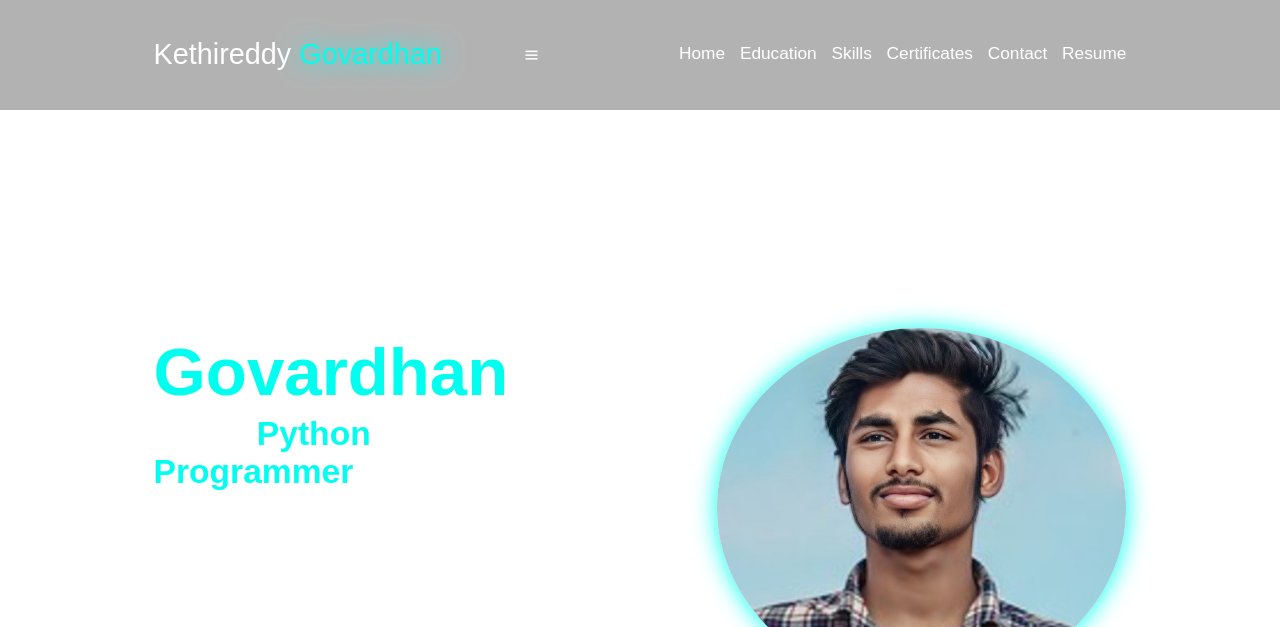
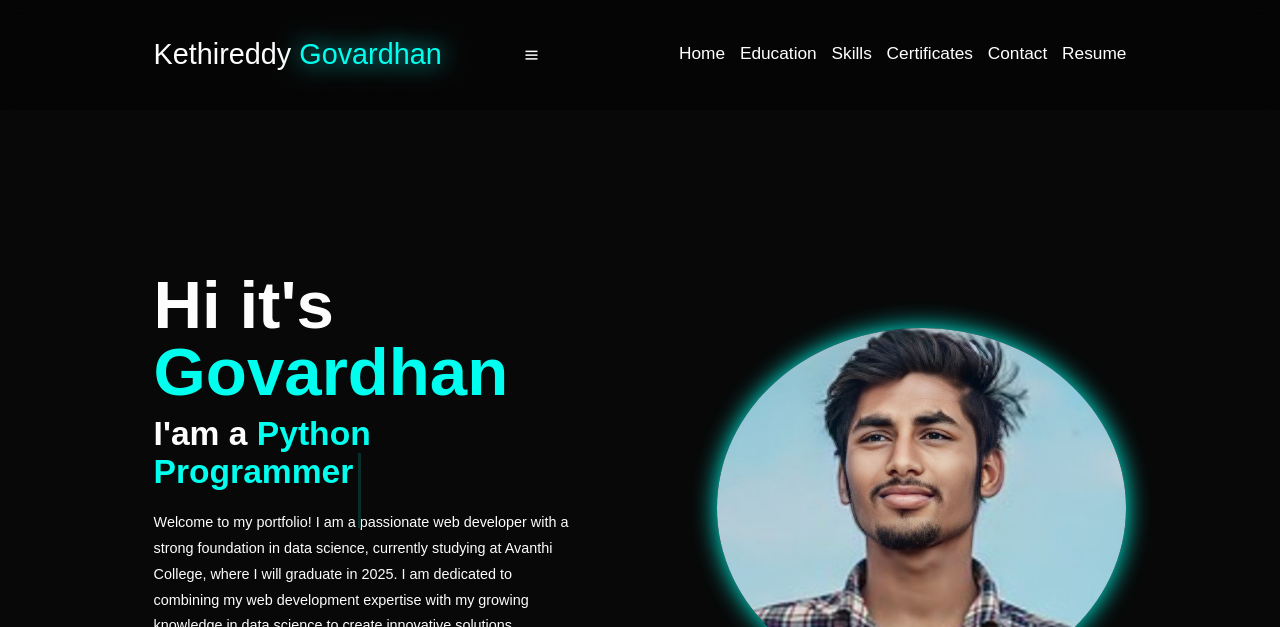
Before and after one commit to Govardhan8378/govardhan8378.github.io, a plain HTML site: page index.html in a window 1280 px wide. Shown: the top 627 px of the page. Drawn offline with nearby package versions, Linux system fonts and the light colour scheme.

Commit message:
Update style.css

```diff
--- a/style.css
+++ b/style.css
@@ -25,7 +25,7 @@ html, body {
 
 
 :root{
-    bg-color:#080808;
+    --bg-color:#080808;
     --second-bg-color:#131313;
     --text-color:rgba(255, 255, 255, 0.993);
     --main-color:#00ffee;
```
